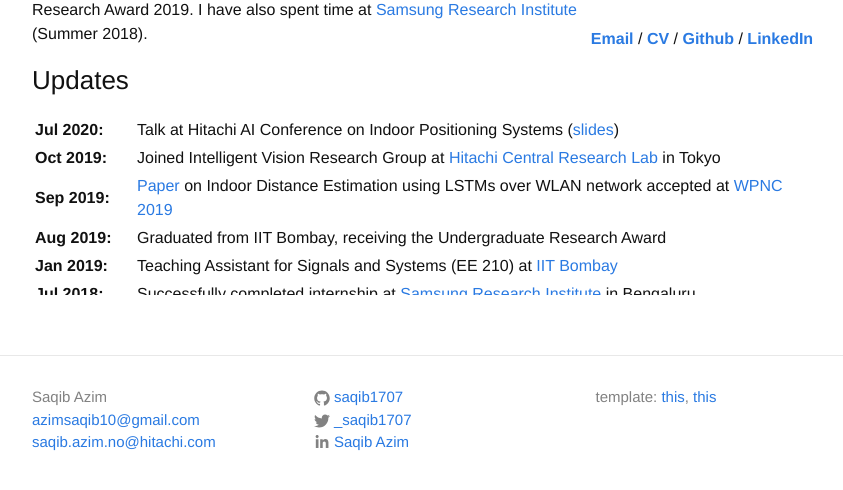
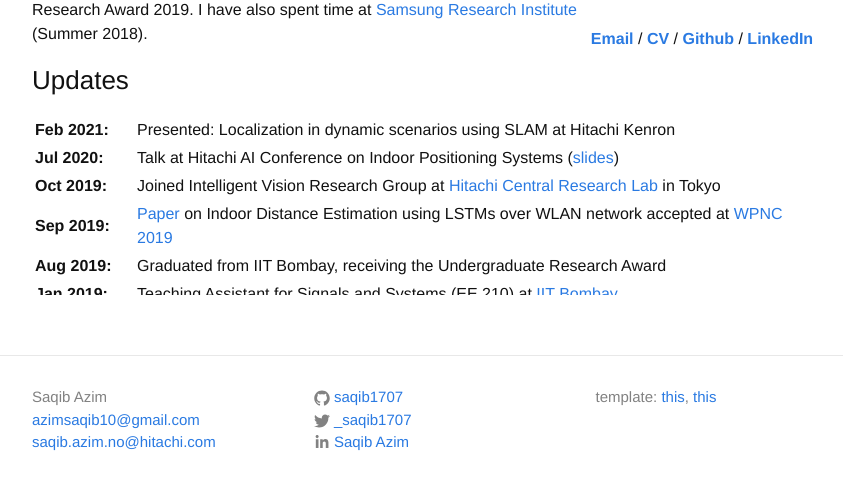
Before and after one commit to saqib1707/saqib1707.github.io, a Jekyll site: the page built from index.md, in a window 1280 px wide, cut to the strip 326-816 px from the top of the page. Shown: the whole strip, without its empty margins (213-1056 px from the left). Built offline with Jekyll 4.4.1, drawn with Linux system fonts in a browser that asks for light colours; comment, search, counter and statistics services are not loaded; part of the change alters nothing that is shown.

```diff
--- a/index.md
+++ b/index.md
@@ -7,7 +7,7 @@ layout: page
 		<img style="width: auto; height: 100%;" src="https://avatars0.githubusercontent.com/u/18272074?s=400&u=59209b7d272a1e86a7547e24e29096722a6a0898&v=4">
 	</div>
 	<div style="width: auto; height: auto; position: absolute; margin-left: 0px; margin-right: 0px; text-align: center; left:0; right:0; bottom: 0">
-		<a href="mailto: azimsaqib10@gmail.com"><b>Email</b></a> / <a href="{{site.url}}/assets/CV/CV_short.pdf"><b>CV</b></a> / <a href="https://github.com/saqib1707"><b>Github</b></a> / <a href="https://www.linkedin.com/in/saqib-azim-760632126"><b>LinkedIn</b></a>
+		<a href="mailto: azimsaqib10@gmail.com"><b>Email</b></a> / <a href="{{site.url}}/assets/CV/CV_public.pdf"><b>CV</b></a> / <a href="https://github.com/saqib1707"><b>Github</b></a> / <a href="https://www.linkedin.com/in/saqib-azim-760632126"><b>LinkedIn</b></a>
 	</div>
 </div>
 
@@ -35,6 +35,7 @@ I also joined an on-campus student-driven team, [Innovation Cell](http://www.umi
 <table>
 <col width="100px">
 <col width="650px">
+<tr><td><b>Feb 2021:</b></td><td>Presented: Localization in dynamic scenarios using SLAM at Hitachi Kenron</td></tr>
 <tr><td><b>Jul 2020:</b></td><td>Talk at Hitachi AI Conference on Indoor Positioning Systems (<a href="{{site.url}}/assets/pubs/HAIC2020_slides.pdf">slides</a>)</td></tr>
 <tr><td><b>Oct 2019:</b></td><td>Joined Intelligent Vision Research Group at <a href="https://www.hitachi.com/rd/index.html">Hitachi Central Research Lab</a> in Tokyo </td></tr>
 <tr><td><b>Sep 2019:</b></td><td><a href="https://ieeexplore.ieee.org/document/8970257">Paper</a> on Indoor Distance Estimation using LSTMs over WLAN network accepted at <a href="https://ieeexplore.ieee.org/xpl/conhome/8961320/proceeding">WPNC 2019</a></td></tr>
```
Also changed, not shown: 1 other file.
